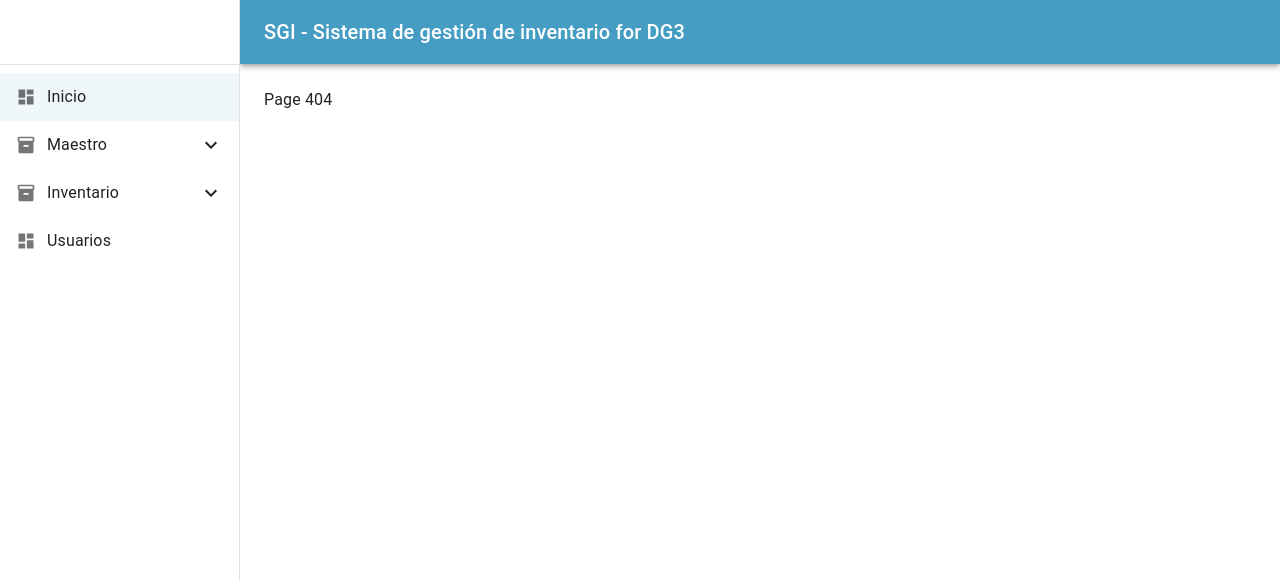
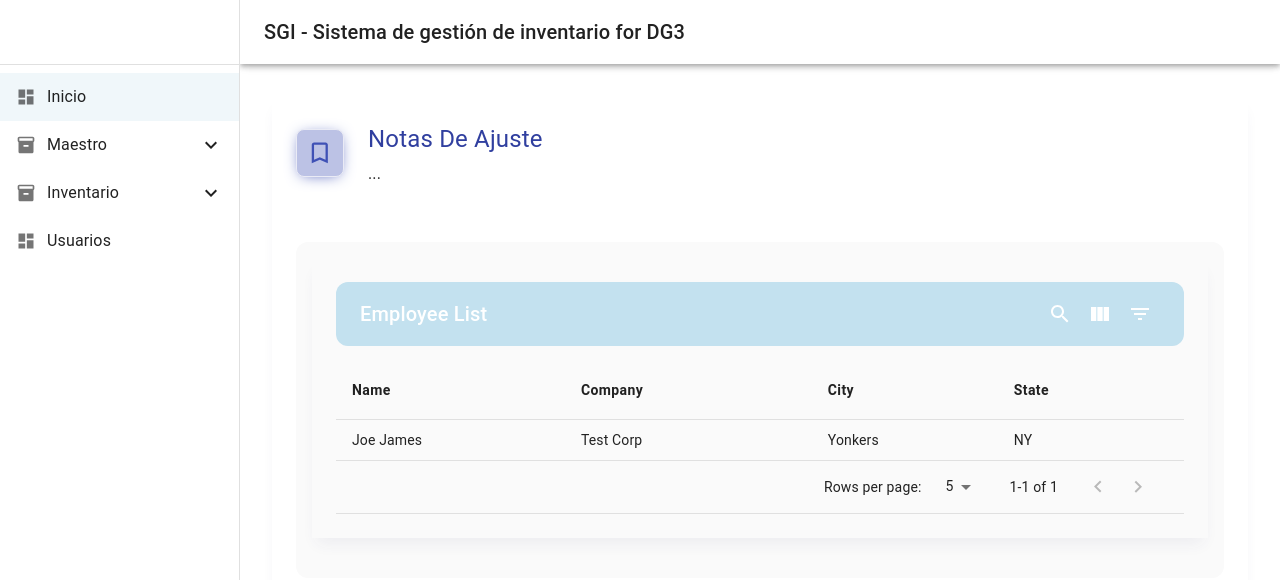
Before and after one commit to JDMastro/react_inventory_nest, a React (Create React App) app in the folder frontend/: page /dashboard/maestro/productions in a window 1280 px wide. Before the commit this address had no page. Shown: the top 580 px of the page. Built offline with nearby package versions, Linux system fonts and the light colour scheme.

Commit message:
chore: productions module added

```diff
--- a/frontend/src/routes/routes.tsx
+++ b/frontend/src/routes/routes.tsx
@@ -11,6 +11,7 @@ import { Person } from "../views/person";
 import { KindMovements } from "../views/kindmovements";
 import { Movements } from "../views/movements";
 import { Consecutive } from "../views/consecutive";
+import Production from "../views/productions";
 
 export const Routes = () => {
     return (
@@ -32,6 +33,7 @@ export const DashboardRoute = () => {
             <Route exact path="/dashboard/maestro/kindid" component={KindIdentity} />
             <Route exact path="/dashboard/maestro/status" component={Status} />
             <Route exact path="/dashboard/maestro/kindmovements" component={KindMovements} />
+            <Route exact path="/dashboard/maestro/productions" component={Production} />
             <Route exact path="/dashboard/inventary/movements" component={Movements} />
             <Route exact path="/dashboard/inventary/consecutive" component={Consecutive} />
             <Route exact path="/dashboard/security/users" component={Users} />
--- /dev/null
+++ b/frontend/src/views/productions/ProductionFilterForm.tsx
@@ -0,0 +1,11 @@
+import React from "react";
+
+const ProductionFilterForm = ( { handleSubmit } ) => {
+    return (
+        <div>
+            Mige
+        </div>
+    );
+};
+
+export default ProductionFilterForm;
--- /dev/null
+++ b/frontend/src/views/productions/index.tsx
@@ -0,0 +1,44 @@
+// @ts-nocheck
+/* eslint-disable */
+import React from "react";
+import { Box, Card } from '@mui/material';
+import MUIDataTable from '../../components/table';
+import PapperBlock from '../../components/papper-block';
+import ProductionFilterForm from './ProductionFilterForm';
+// import MUIDataTable from 'mui-datatables';
+
+const Production: React.FC = () => {
+    const columns = ["Name", "Company", "City", "State"];
+
+    const data = [
+        ["Joe James", "Test Corp", "Yonkers", "NY"],
+        ["John Walsh", "Test Corp", "Hartford", "CT"],
+        ["Bob Herm", "Test Corp", "Tampa", "FL"],
+        ["James Houston", "Test Corp", "Dallas", "TX"],
+    ];
+
+    const options = {
+        filterType: 'checkbox',
+    };
+
+    return (
+        <Box sx={{ '& > :not(style)': { m: 1 } }}>
+            <PapperBlock
+                title="Notas de Ajuste"
+                desc="..."
+                >
+                <MUIDataTable
+                    title={"Employee List"}
+                    data={data}
+                    columns={columns}
+                    options={options}
+                    filterForm={
+                        <ProductionFilterForm />
+                    }
+                />
+            </PapperBlock>
+        </Box>
+    );
+};
+
+export default Production;
--- a/frontend/src/views/sidebarList/index.tsx
+++ b/frontend/src/views/sidebarList/index.tsx
@@ -130,10 +130,23 @@ export function SideBarList() {
                             selected={selectedIndex === 6}
                             onClick={(event: any) => handleListItemClick(event, 6)}
                             component={Link}
-                            to={`/dashboard/maestro/kindmovements`}>
+                            to={`/dashboard/maestro/kindmovements`}
+                        >
 
                             <ListItemText primary="Tipos de movimiento" />
                         </ListItemButton>
+
+
+                        <ListItemButton sx={{ pl: 5 }}
+                                        selected={selectedIndex === 6}
+                                        onClick={(event: any) => handleListItemClick(event, 6)}
+                                        component={Link}
+                                        to={`/dashboard/maestro/productions`}
+                        >
+
+                            <ListItemText primary="Produccion" />
+                        </ListItemButton>
+
 
 
 
```
